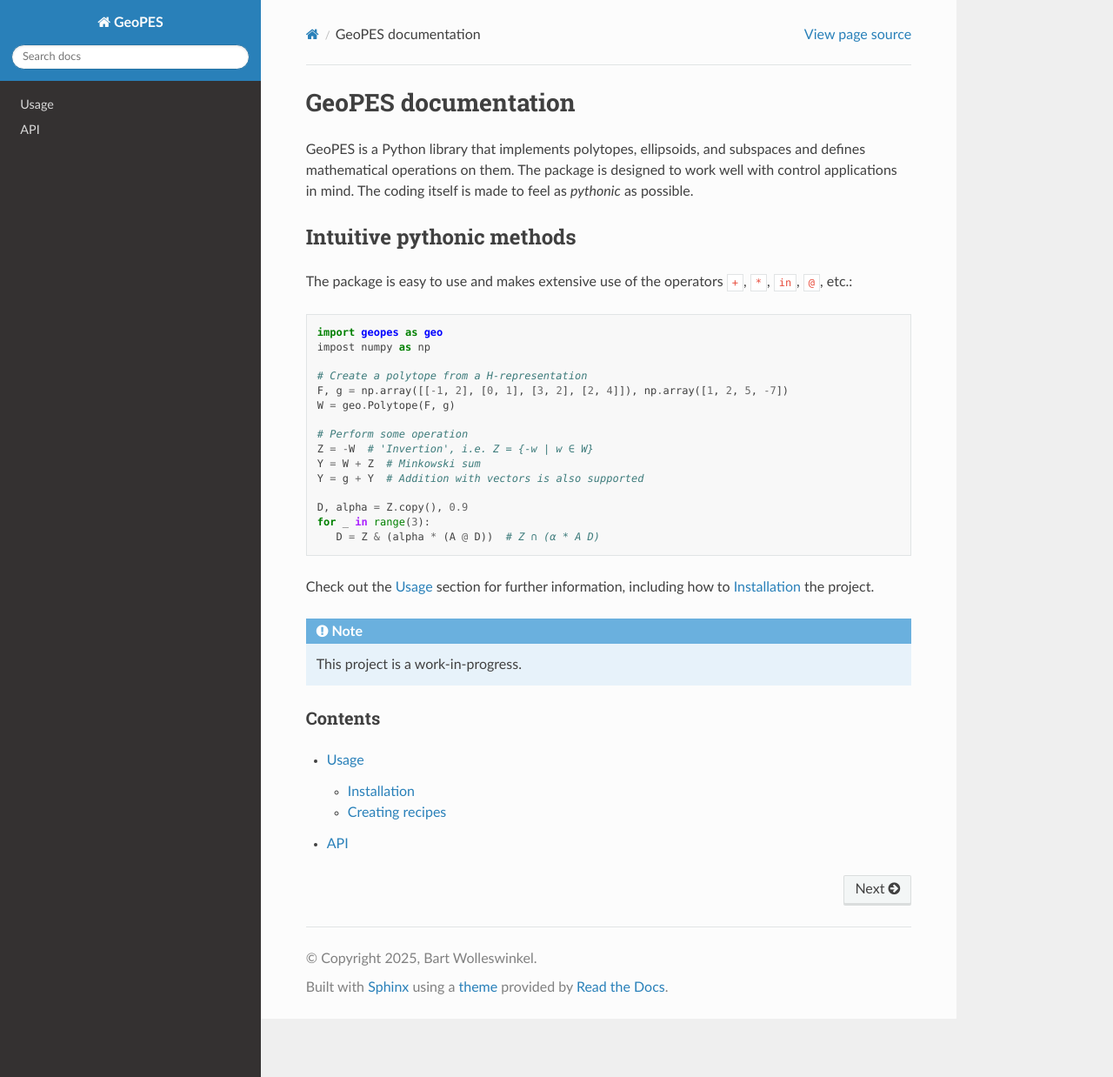
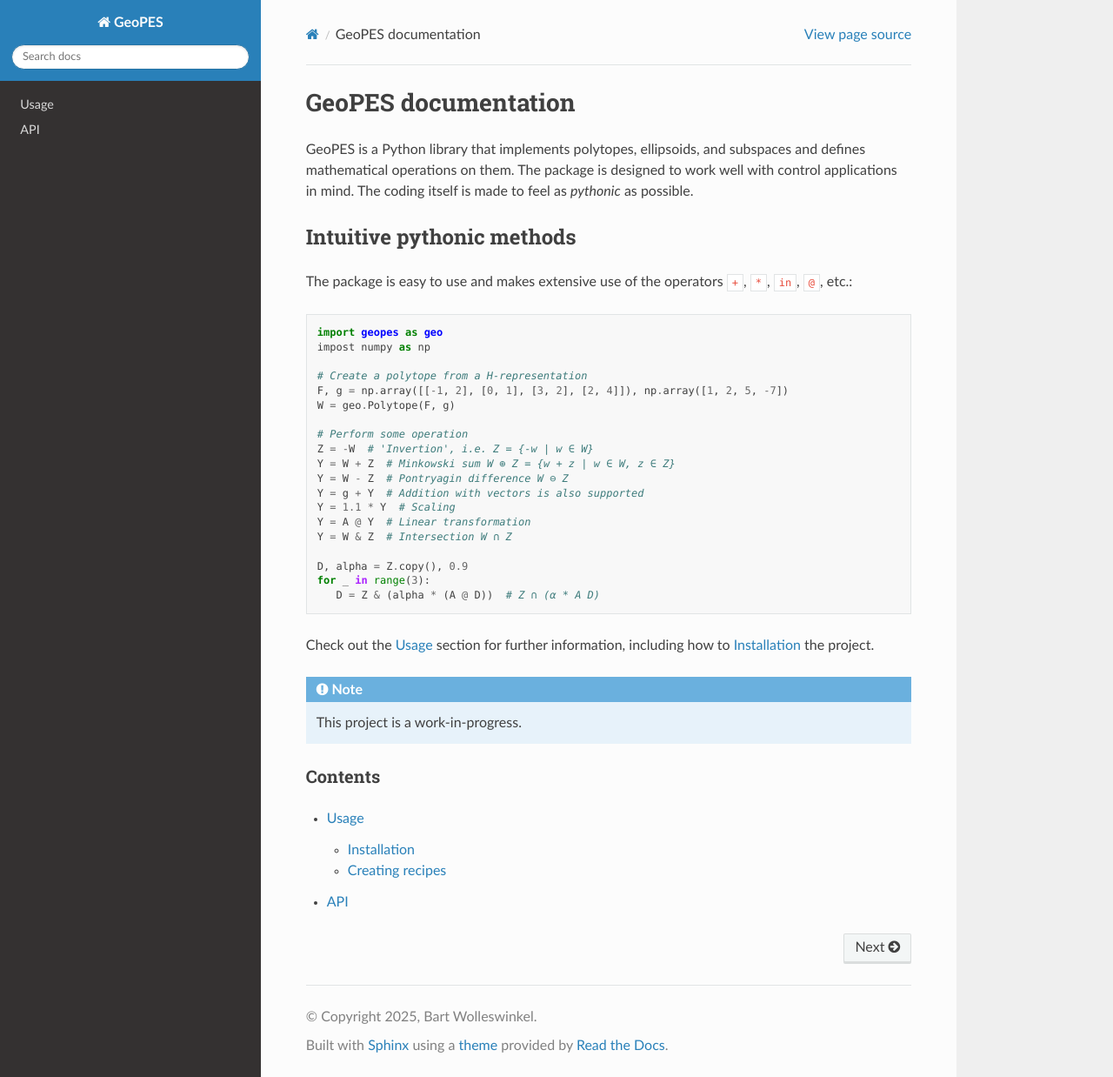
Before and after one commit to bwolleswinkel/geopes, a Sphinx documentation site: the page built from docs/source/index.rst, in a window 1280 px wide and 1238 px high. Shown: the whole window at 87% size. Built offline with Sphinx 7.4.7 and the Read the Docs theme 3.1.0, drawn with Linux system fonts in a browser that asks for light colours.

Commit message:
Added many different notations to index.rst

```diff
--- a/docs/source/index.rst
+++ b/docs/source/index.rst
@@ -20,8 +20,12 @@ The package is easy to use and makes extensive use of the operators :code:`+`, :
 
    # Perform some operation
    Z = -W  # 'Invertion', i.e. Z = {-w | w ∈ W}
-   Y = W + Z  # Minkowski sum
+   Y = W + Z  # Minkowski sum W ⊕ Z = {w + z | w ∈ W, z ∈ Z}
+   Y = W - Z  # Pontryagin difference W ⊖ Z
    Y = g + Y  # Addition with vectors is also supported
+   Y = 1.1 * Y  # Scaling
+   Y = A @ Y  # Linear transformation
+   Y = W & Z  # Intersection W ∩ Z
 
    D, alpha = Z.copy(), 0.9
    for _ in range(3):
```
